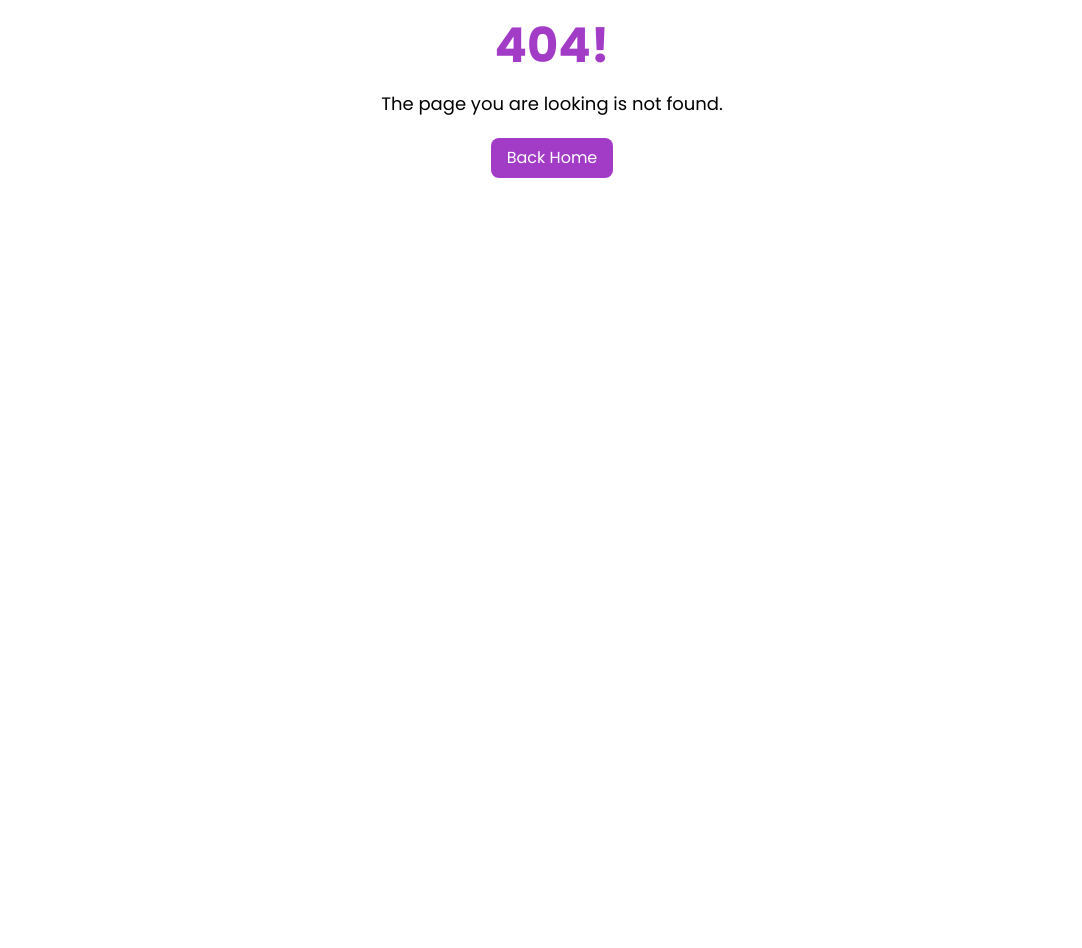
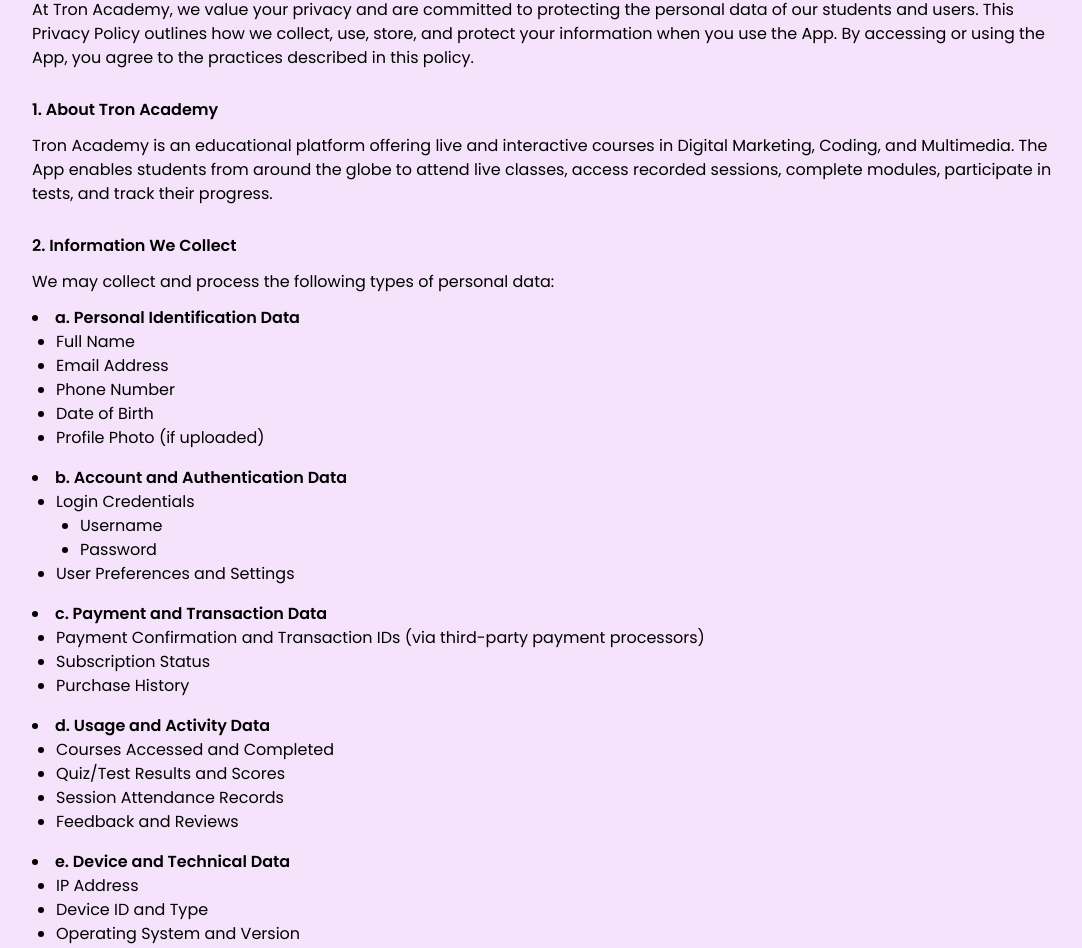
Before and after one commit to Tron-Technolegies/Tron-Academy-Website, a React (Vite) app in the folder client/: page /privacy in a window 1280 px wide. Before the commit this address had no page. Shown: the part 300-1248 px from the top of the page, without its empty margins (88-1170 px from the left). Before the commit the page ends 800 px from the top, so only its background shows below. Built offline with nearby package versions, Linux system fonts and the light colour scheme.

Commit message:
added privacy policy

```diff
--- a/client/src/App.jsx
+++ b/client/src/App.jsx
@@ -8,6 +8,7 @@
 import TeamPage from "./pages/team/TeamPage";
 import AboutPage from "./pages/about/AboutPage";
 import SingleBlogPage from "./pages/blog/SingleBlogPage";
+import PrivacyPolicy from "./pages/PrivacyPolicy";
 
 export default function App() {
   const router = createBrowserRouter([
@@ -39,6 +40,10 @@
         },
       ],
     },
+    {
+      path: "/privacy",
+      element: <PrivacyPolicy />,
+    },
   ]);
 
   return <RouterProvider router={router} />;
--- a/client/src/components/footer/FooterCompanySection.jsx
+++ b/client/src/components/footer/FooterCompanySection.jsx
@@ -11,6 +11,7 @@
         <Link to={"/blog"}>Blog</Link>
         <Link to={"/team"}>Our Team</Link>
         <Link to={"/about"}>About</Link>
+        <Link to={"/privacy"}>Privacy Policy</Link>
       </div>
     </div>
   );
--- /dev/null
+++ b/client/src/pages/PrivacyPolicy.jsx
@@ -0,0 +1,239 @@
+import React, { useEffect } from "react";
+
+export default function PrivacyPolicy() {
+  useEffect(() => {
+    window.scrollTo(0, 0);
+  }, []);
+  return (
+    <div className="bg-[#F4E3FA] xl:px-[120px] xl:py-10 px-10 py-5 min-h-screen flex flex-col items-center">
+      <img src="/footerlogo.png" className="w-16" />
+      <div className="my-10 flex flex-col gap-7 w-full">
+        <h1 className="text-2xl text-[#A23CC6] font-semibold text-center">
+          Privacy Policy
+        </h1>
+        <div className="flex flex-col gap-7 items-start">
+          <p className="">
+            Effective Date: <span className="font-semibold">01/01/2025</span>
+          </p>
+          <p>
+            At Tron Academy, we value your privacy and are committed to
+            protecting the personal data of our students and users. This Privacy
+            Policy outlines how we collect, use, store, and protect your
+            information when you use the App. By accessing or using the App, you
+            agree to the practices described in this policy.
+          </p>
+          <div className="flex flex-col gap-3">
+            <p className="font-semibold">1. About Tron Academy</p>
+            <p>
+              Tron Academy is an educational platform offering live and
+              interactive courses in Digital Marketing, Coding, and Multimedia.
+              The App enables students from around the globe to attend live
+              classes, access recorded sessions, complete modules, participate
+              in tests, and track their progress.
+            </p>
+          </div>
+          <div className="flex flex-col gap-3">
+            <p className="font-semibold">2. Information We Collect</p>
+            <p>
+              We may collect and process the following types of personal data:
+            </p>
+            <ul className="space-y-4 list-disc list-inside">
+              <li>
+                <span className="font-semibold">
+                  a. Personal Identification Data
+                </span>
+                <ul className="ml-6 list-disc">
+                  <li>Full Name</li>
+                  <li>Email Address</li>
+                  <li>Phone Number</li>
+                  <li>Date of Birth</li>
+                  <li>Profile Photo (if uploaded)</li>
+                </ul>
+              </li>
+
+              <li>
+                <span className="font-semibold">
+                  b. Account and Authentication Data
+                </span>
+                <ul className="ml-6 list-disc">
+                  <li>
+                    Login Credentials
+                    <ul className="ml-6 list-disc">
+                      <li>Username</li>
+                      <li>Password</li>
+                    </ul>
+                  </li>
+                  <li>User Preferences and Settings</li>
+                </ul>
+              </li>
+
+              <li>
+                <span className="font-semibold">
+                  c. Payment and Transaction Data
+                </span>
+                <ul className="ml-6 list-disc">
+                  <li>
+                    Payment Confirmation and Transaction IDs (via third-party
+                    payment processors)
+                  </li>
+                  <li>Subscription Status</li>
+                  <li>Purchase History</li>
+                </ul>
+              </li>
+
+              <li>
+                <span className="font-semibold">
+                  d. Usage and Activity Data
+                </span>
+                <ul className="ml-6 list-disc">
+                  <li>Courses Accessed and Completed</li>
+                  <li>Quiz/Test Results and Scores</li>
+                  <li>Session Attendance Records</li>
+                  <li>Feedback and Reviews</li>
+                </ul>
+              </li>
+
+              <li>
+                <span className="font-semibold">
+                  e. Device and Technical Data
+                </span>
+                <ul className="ml-6 list-disc">
+                  <li>IP Address</li>
+                  <li>Device ID and Type</li>
+                  <li>Operating System and Version</li>
+                  <li>App Version</li>
+                  <li>Log Files and Usage Logs</li>
+                </ul>
+              </li>
+            </ul>
+          </div>
+          <div className="flex flex-col gap-3">
+            <p className="font-semibold">3. How We Use Your Information</p>
+            <p>We use your information to:</p>
+            <ul className="list-disc list-inside space-y-2">
+              <li>Register and manage your user account</li>
+              <li>Deliver live and recorded course content</li>
+              <li>Track your progress and performance</li>
+              <li>Process payments and manage subscriptions</li>
+              <li>Send notifications about classes, updates, and support</li>
+              <li>Improve our courses and user experience</li>
+              <li>Comply with legal obligations</li>
+            </ul>
+          </div>
+          <div className="flex flex-col gap-3">
+            <p className="font-semibold">4. Sharing of Data</p>
+            <ul className="list-disc list-inside space-y-2">
+              <li>
+                With instructors and administrators for learning and evaluation
+                purposes
+              </li>
+              <li>
+                With third-party service providers (e.g., payment gateways,
+                cloud storage) strictly for operational purposes
+              </li>
+              <li>When required by law enforcement or legal obligations</li>
+            </ul>
+            <p>
+              All third-party partners are obligated to keep your data
+              confidential and secure.
+            </p>
+          </div>
+          <div className="flex flex-col gap-3">
+            {" "}
+            <p className="font-semibold">5. Data Storage and Security</p>
+            <p>
+              Your data is stored securely on encrypted servers. We implement
+              industry-standard security measures, including:
+            </p>
+            <ul className="list-disc list-inside space-y-2">
+              <li>SSL encryption</li>
+              <li>Secure user authentication</li>
+              <li>Regular backups</li>
+              <li>Restricted access controls</li>
+            </ul>
+            <p>
+              Despite our efforts, no digital platform is 100% secure. We
+              encourage users to maintain strong passwords and avoid sharing
+              login credentials.
+            </p>
+          </div>
+          <div className="flex flex-col gap-3">
+            <p className="font-semibold">6. Eligibility and User Privacy</p>
+            <p>
+              The App is open to anyone who wishes to learn, regardless of age
+              or background. Users from anywhere in the world can access the
+              courses. While the content is structured to suit learners with a
+              basic foundation in education, there are no formal eligibility
+              criteria or age restrictions for using the App.
+            </p>
+          </div>
+          <div className="flex flex-col gap-3">
+            {" "}
+            <p className="font-semibold">7. Your Rights</p>
+            <p>Depending on your jurisdiction, you may have the right to:</p>
+            <ul className="list-disc list-inside space-y-2">
+              <li>Access the personal data we hold about you</li>
+              <li>Request correction or deletion of your data</li>
+              <li>Object to or restrict certain processing</li>
+              <li>Withdraw consent for data processing</li>
+              <li>Request data portability</li>
+            </ul>
+            <p>
+              To exercise these rights, please contact us at{" "}
+              <span className="text-blue-500 underline">
+                hello@tronacademy.in
+              </span>
+            </p>
+          </div>
+          <div className="flex flex-col gap-3">
+            <p className="font-semibold">
+              8. Cookies and Tracking Technologies
+            </p>
+            <p>We may use cookies or analytics tools to:</p>
+            <ul className="list-disc list-inside space-y-2">
+              <li>Enhance user experience</li>
+              <li>Monitor app usage</li>
+              <li>Improve app features</li>
+            </ul>
+            <p>
+              You may manage cookie preferences through your device settings.
+            </p>
+          </div>
+          <div className="flex flex-col gap-3">
+            <p className="font-semibold">9. Changes to this Policy</p>
+            <p>
+              We may update this policy from time to time. Significant changes
+              will be communicated through the App or via email. Continued use
+              of the App after changes constitutes your acceptance of the
+              updated policy.
+            </p>
+          </div>
+          <div className="flex flex-col gap-3">
+            {" "}
+            <p className="font-semibold">10. Contact Us</p>
+            <p>
+              If you have questions about this Privacy Policy or wish to make a
+              request regarding your personal data, you can contact us at:
+            </p>
+            <p>Tron Academy</p>
+            <p>
+              Email:
+              <span className="font-semibold">hello@tronacademy.in</span>
+            </p>
+            <p>
+              Mobile:
+              <span className="font-semibold">+91 8330077882</span>
+            </p>
+            <p>
+              Address:
+              <span className="font-semibold">
+                Second Floor, City Tower, Friend Ship Nagar, Chavakkad, Kerala
+                680506
+              </span>
+            </p>
+          </div>
+        </div>
+      </div>
+    </div>
+  );
+}
```
